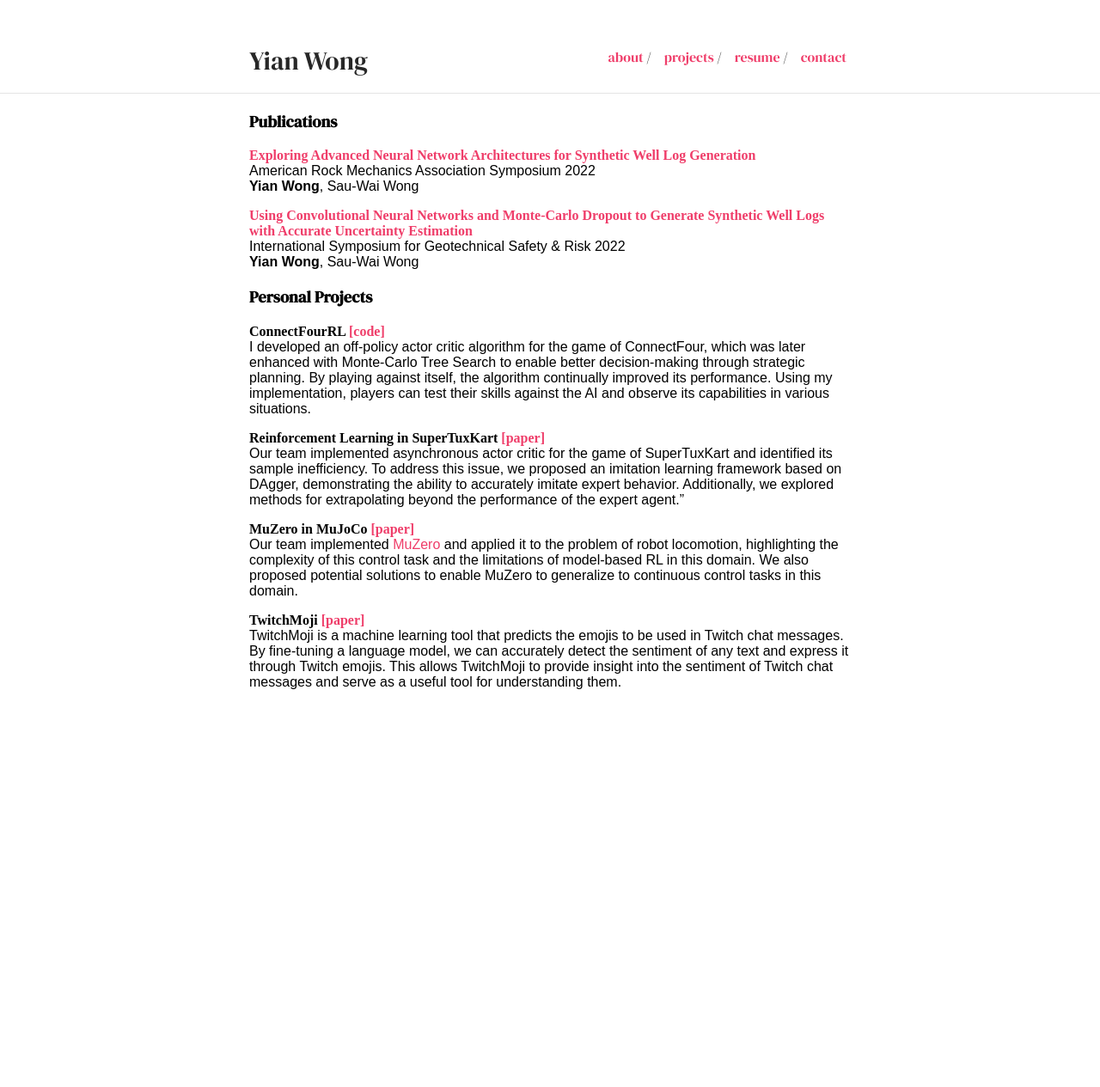
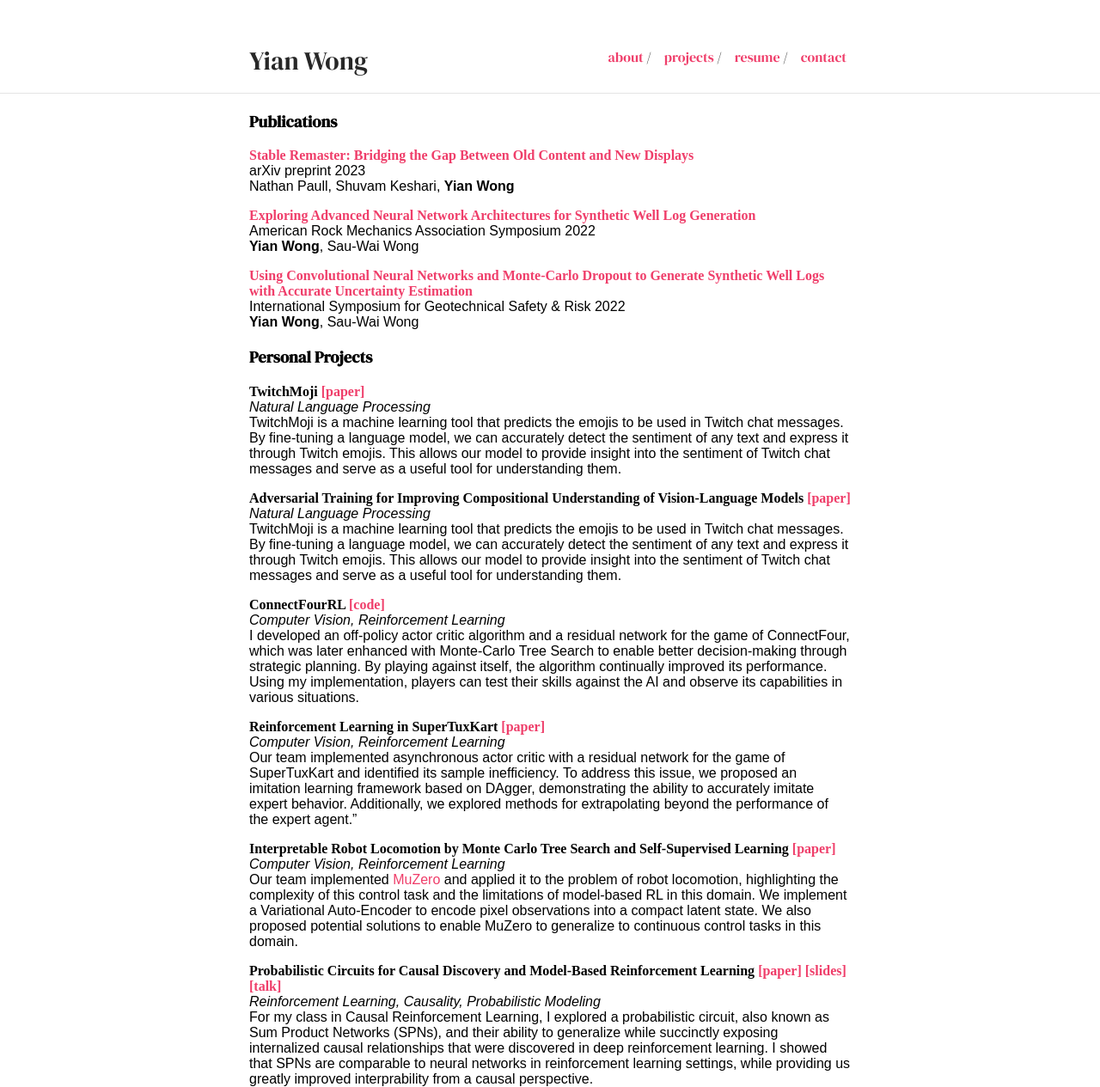
Before and after one commit to 1yian/1yian.github.io, a Jekyll site: the page built from projects.md, in a window 1280 px wide. Shown: the whole page at 86% size. Built offline with Jekyll 4.4.1, drawn with Linux system fonts in a browser that asks for light colours; some web fonts are replaced; before the commit the page ends 900 px from its top, so only the background shows below that.

Commit message:
Update projects.md

```diff
--- a/projects.md
+++ b/projects.md
@@ -3,6 +3,10 @@ layout: default
 ---
 
 ### Publications
+
+<span class='paper-title'>[Stable Remaster: Bridging the Gap Between Old Content and New Displays](https://arxiv.org/abs/2306.06803)</span>\
+arXiv preprint 2023 \
+Nathan Paull, Shuvam Keshari, **Yian Wong**
 
 <span class='paper-title'>[Exploring Advanced Neural Network Architectures for Synthetic Well Log Generation](https://drive.google.com/file/d/1nhFo2ieQOnIuBwmYC0LpW6dAN5nNuvMk/view?usp=share_link)</span>\
 American Rock Mechanics Association Symposium 2022 \
@@ -12,17 +16,28 @@ American Rock Mechanics Association Symposium 2022 \
 International Symposium for Geotechnical Safety & Risk 2022 \
 **Yian Wong**, Sau-Wai Wong
 
-
 ### Personal Projects
 
+<span class='paper-title'>TwitchMoji [[paper]](https://drive.google.com/file/d/149CHwFuEuTAdsaIBYTaiO_cgisINN7A5/view?usp=drive_link)</span>\
+*Natural Language Processing*\
+TwitchMoji is a machine learning tool that predicts the emojis to be used in Twitch chat messages. By fine-tuning a language model, we can accurately detect the sentiment of any text and express it through Twitch emojis. This allows our model to provide insight into the sentiment of Twitch chat messages and serve as a useful tool for understanding them.
+
+<span class='paper-title'>Adversarial Training for Improving Compositional Understanding of Vision-Language Models [[paper]](https://drive.google.com/file/d/1EOF4fVKuT7G_Rm7q0_jxOhUbZ-2dfKOq/view?usp=drive_link)</span>\
+*Natural Language Processing*\
+TwitchMoji is a machine learning tool that predicts the emojis to be used in Twitch chat messages. By fine-tuning a language model, we can accurately detect the sentiment of any text and express it through Twitch emojis. This allows our model to provide insight into the sentiment of Twitch chat messages and serve as a useful tool for understanding them.
+
 <span class='paper-title'>ConnectFourRL [[code]](https://www.github.com/1yian/ConnectFourRL)</span>\
-I developed an off-policy actor critic algorithm for the game of ConnectFour, which was later enhanced with Monte-Carlo Tree Search to enable better decision-making through strategic planning. By playing against itself, the algorithm continually improved its performance. Using my implementation, players can test their skills against the AI and observe its capabilities in various situations.
+*Computer Vision, Reinforcement Learning*\
+I developed an off-policy actor critic algorithm and a residual network for the game of ConnectFour, which was later enhanced with Monte-Carlo Tree Search to enable better decision-making through strategic planning. By playing against itself, the algorithm continually improved its performance. Using my implementation, players can test their skills against the AI and observe its capabilities in various situations.
 
-<span class='paper-title'>Reinforcement Learning in SuperTuxKart [[paper]](/files/supertuxkart.pdf)</span>\
-Our team implemented asynchronous actor critic for the game of SuperTuxKart and identified its sample inefficiency. To address this issue, we proposed an imitation learning framework based on DAgger, demonstrating the ability to accurately imitate expert behavior. Additionally, we explored methods for extrapolating beyond the performance of the expert agent."
+<span class='paper-title'>Reinforcement Learning in SuperTuxKart [[paper]](https://drive.google.com/file/d/1LBDlhPM4q-CXwGNlE1zybBlL2VP9f4ix/view?usp=drive_link)</span>\
+*Computer Vision, Reinforcement Learning*\
+Our team implemented asynchronous actor critic with a residual network for the game of SuperTuxKart and identified its sample inefficiency. To address this issue, we proposed an imitation learning framework based on DAgger, demonstrating the ability to accurately imitate expert behavior. Additionally, we explored methods for extrapolating beyond the performance of the expert agent."
 
-<span class='paper-title'>MuZero in MuJoCo [[paper]](/files/muzero_mujoco.pdf)</span>\
-Our team implemented [MuZero](https://arxiv.org/pdf/1911.08265.pdf) and applied it to the problem of robot locomotion, highlighting the complexity of this control task and the limitations of model-based RL in this domain. We also proposed potential solutions to enable MuZero to generalize to continuous control tasks in this domain.
+<span class='paper-title'>Interpretable Robot Locomotion by Monte Carlo Tree Search and Self-Supervised Learning [[paper]](https://drive.google.com/file/d/1fRZ0oGF6ifNb6KfvyZyG4Yu4IbJo3kL2/view?usp=drive_link)</span>\
+*Computer Vision, Reinforcement Learning*\
+Our team implemented [MuZero](https://arxiv.org/pdf/1911.08265.pdf) and applied it to the problem of robot locomotion, highlighting the complexity of this control task and the limitations of model-based RL in this domain. We implement a Variational Auto-Encoder to encode pixel observations into a compact latent state. We also proposed potential solutions to enable MuZero to generalize to continuous control tasks in this domain.
 
-<span class='paper-title'>TwitchMoji [[paper]](/files/twitchmoji.pdf)</span>\
-TwitchMoji is a machine learning tool that predicts the emojis to be used in Twitch chat messages. By fine-tuning a language model, we can accurately detect the sentiment of any text and express it through Twitch emojis. This allows TwitchMoji to provide insight into the sentiment of Twitch chat messages and serve as a useful tool for understanding them.
+<span class='paper-title'>Probabilistic Circuits for Causal Discovery and Model-Based Reinforcement Learning [[paper]](https://drive.google.com/file/d/1RkGMRXwetctpJfo3M2O5pH3Z-8NgD1R8/view?usp=sharing) [[slides]](https://drive.google.com/file/d/1LwvJZ23Lpd6vu9Jq_n9qfhuWVbKCUG0R/view?usp=drive_link) [[talk]](https://drive.google.com/file/d/1pY49JydLrhUZ8MJRJvMlAC35xmzfKuoq/view?usp=sharing)</span>\
+*Reinforcement Learning, Causality, Probabilistic Modeling*\
+For my class in Causal Reinforcement Learning, I explored a probabilistic circuit, also known as Sum Product Networks (SPNs), and their ability to generalize while succinctly exposing internalized causal relationships that were discovered in deep reinforcement learning. I showed that SPNs are comparable to neural networks in reinforcement learning settings, while providing us greatly improved interprability from a causal perspective.
```
